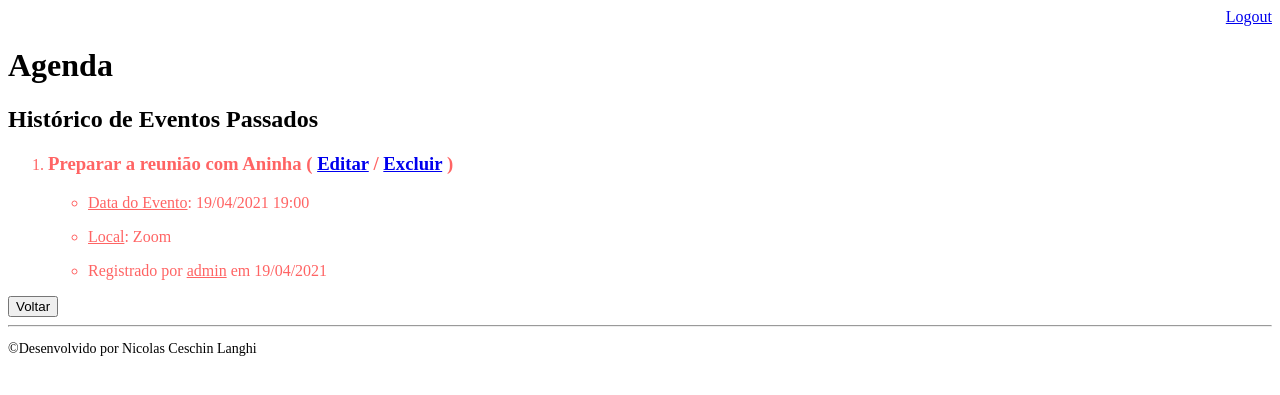
After one commit to LanghiDev/agenda_django, a Django app: page /agenda/historico/ in a window 1280 px wide. The commit adds this page. Shown: the top 395 px of the page. Run offline with Django 3.2, Linux system fonts and the light colour scheme; a user stored in the database is signed in; data comes from the database, SQL or seed files in the repository; both versions use the stored data as it was after the commit.

```diff
--- a/agenda/settings.py
+++ b/agenda/settings.py
@@ -104,15 +104,15 @@ AUTH_PASSWORD_VALIDATORS = [
 # Internationalization
 # https://docs.djangoproject.com/en/3.2/topics/i18n/
 
-LANGUAGE_CODE = 'en-us'
+LANGUAGE_CODE = 'pt-br'
 
-TIME_ZONE = 'UTC'
+TIME_ZONE = 'America/Sao_Paulo'
 
 USE_I18N = True
 
 USE_L10N = True
 
-USE_TZ = True
+USE_TZ = False
 
 
 # Static files (CSS, JavaScript, Images)
--- a/agenda/urls.py
+++ b/agenda/urls.py
@@ -21,6 +21,9 @@ from django.views.generic import RedirectView
 urlpatterns = [
     path('admin/', admin.site.urls),
     path('agenda/', views.lista_eventos),
+    path('agenda/lixeira', views.deleted_eventos),
+    path('agenda/historico/', views.historico_eventos),
+    path('agenda/lista/<int:id_usuario>', views.json_lista_evento),
     path('agenda/delete/<int:id_evento>', views.delete_evento),
     path('agenda/evento/', views.evento),
     path('agenda/evento/submit', views.submit_evento),
--- a/core/models.py
+++ b/core/models.py
@@ -1,5 +1,6 @@
 from django.db import models
 from django.contrib.auth.models import User
+from datetime import datetime, timedelta
 
 # Create your models here.
 class Evento(models.Model):
@@ -24,3 +25,16 @@ class Evento(models.Model):
 
     def get_data_evento_input(self):
         return self.data_evento.strftime('%Y-%m-%dT%H:%M')
+
+    def get_evento_atrasado(self):
+        if self.data_evento < datetime.now():
+            return True
+        else:
+            return False
+
+    def get_evento_quaseHora(self):
+        diferenca = self.data_evento - datetime.now()
+        if 0 <= diferenca.seconds <= 3600:
+            return True
+        else:
+            return False
--- a/core/views.py
+++ b/core/views.py
@@ -1,8 +1,11 @@
+from django.contrib.auth.models import User
 from django.shortcuts import render, redirect
 from core.models import Evento
 from django.contrib.auth.decorators import login_required
 from django.contrib.auth import authenticate, login, logout
 from django.contrib import messages
+from datetime import datetime, timedelta
+from django.http.response import Http404, JsonResponse
 
 
 def login_user(request):
@@ -30,50 +33,88 @@ def submit_login(request):
 @login_required(login_url='/login/')
 def lista_eventos(request):
     usuario = request.user
-    evento = Evento.objects.filter(usuario=usuario)
+    data_atual = datetime.now() - timedelta(hours=1)
+    evento = Evento.objects.filter(usuario=usuario, data_evento__gt=data_atual)
     dados = {'eventos': evento}
     return render(request, 'agenda.html', dados)
 
 
 @login_required(login_url='/login/')
 def evento(request):
-    id_evento = request.GET.get('id')
-    dados = {}
-    if id_evento:
-        dados['evento'] = Evento.objects.get(id=id_evento)
+    try:
+        id_evento = request.GET.get('id')
+        dados = {}
+        if id_evento:
+            dados['evento'] = Evento.objects.get(id=id_evento)
+    except Exception:
+        raise Http404()
     return render(request, 'evento.html', dados)
 
 
 @login_required(login_url='/login/')
 def delete_evento(request, id_evento):
-    evento = Evento.objects.get(id=id_evento)
     usuario = request.user
+    try:
+        evento = Evento.objects.get(id=id_evento)
+    except Exception:
+        raise Http404()
     if usuario == evento.usuario:
         evento.delete()
+    else:
+        raise Http404()
     return redirect('/')
 
 
 @login_required(login_url='/login/')
+def deleted_eventos(request):
+    pass
+
+
+@login_required(login_url='/login/')
 def submit_evento(request):
-    if request.POST:
-        titulo = request.POST.get('titulo')
-        data_evento = request.POST.get('data_evento')
-        descricao = request.POST.get('descricao')
-        local = request.POST.get('local')
-        usuario = request.user
-        id_evento = request.POST.get('id_evento')
-        if id_evento:
-            evento = Evento.objects.get(id=id_evento)
-            if evento.usuario == usuario:
-                evento.titulo = titulo
-                evento.data_evento = data_evento
-                evento.descricao = descricao
-                evento.local = local
-                evento.save()
+    try:
+        if request.POST:
+            titulo = request.POST.get('titulo')
+            data_evento = request.POST.get('data_evento')
+            descricao = request.POST.get('descricao')
+            local = request.POST.get('local')
+            usuario = request.user
+            id_evento = request.POST.get('id_evento')
+            if id_evento:
+                evento = Evento.objects.get(id=id_evento)
+                if evento.usuario == usuario:
+                    evento.titulo = titulo
+                    evento.data_evento = data_evento
+                    evento.descricao = descricao
+                    evento.local = local
+                    evento.save()
+            else:
+                Evento.objects.create(titulo=titulo,
+                                  data_evento=data_evento,
+                                  descricao=descricao,
+                                  usuario=usuario,
+                                  local=local)
+    except Exception:
+        raise Http404()
+    return redirect('/')
+
+@login_required(login_url='/login/')
+def json_lista_evento(request, id_usuario):
+    try:
+        usuario_dig = request.user
+        if usuario_dig.id == id_usuario:
+            usuario = User.objects.get(id=id_usuario)
+            evento = Evento.objects.filter(usuario=usuario).values('id', 'titulo')
         else:
-            Evento.objects.create(titulo=titulo,
-                              data_evento=data_evento,
-                              descricao=descricao,
-                              usuario=usuario,
-                              local=local)
-    return redirect('/')
+            raise Http404()
+    except Exception:
+        raise Http404()
+    return JsonResponse(list(evento), safe=False)
+
+
+@login_required(login_url='/login/')
+def historico_eventos(request):
+    usuario = request.user
+    evento = Evento.objects.filter(usuario=usuario)
+    dados = {'eventos': evento}
+    return render(request, 'historico.html', dados)
--- a/templates/evento.html
+++ b/templates/evento.html
@@ -5,9 +5,9 @@
     <h2>Evento</h2>
     <input type="number" name="id_evento" value="{{ evento.id }}" hidden />
     <label>Título</label><br>
-    <input type="text" name="titulo" size="23" value="{{ evento.titulo }}"><br>
+    <input type="text" name="titulo" size="23" value="{{ evento.titulo }}" required="required"><br>
     <label>Data do Evento</label><br>
-    <input type="datetime-local" name="data_evento" value="{{ evento.get_data_evento_input }}"><br>
+    <input type="datetime-local" name="data_evento" value="{{ evento.get_data_evento_input }}" required="required"><br>
     <label>Descrição</label><br>
     <textarea name="descricao" rows="5" cols="24">{{ evento.descricao }}</textarea><br>
     <label>Local</label><br>
--- /dev/null
+++ b/templates/historico.html
@@ -0,0 +1,34 @@
+{% extends "model-page.html" %}
+{% block content %}
+
+<h2>Histórico de Eventos Passados</h2>
+<ol style="color: rgb(255, 100, 100)">
+    {% for evento in eventos %}
+    {% if evento.get_evento_atrasado %}
+    <li><h3>
+        <div>
+            {{ evento.titulo }}
+            ( <a href="../evento/?id={{ evento.id }}">Editar</a> /
+            <a href="../delete/{{ evento.id }}">Excluir</a> )
+        </div>
+    </h3></li>
+    <ul>
+        {% if evento.descricao != '' %}
+            <li><p><ins>Descrição</ins>: {{ evento.descricao }}</p></li>
+            {% endif %}
+            <li><p><ins>Data do Evento</ins>: {{ evento.get_data_evento }}</p></li>
+            {% if evento.local is not None %}
+            <li><p><ins>Local</ins>: {{ evento.local }}</p></li>
+            {% endif %}
+            <li><p>Registrado por <ins>{{ evento.usuario }}</ins> em {{ evento.get_data_criacao }}</p></li>
+    </ul>
+
+    {% endif %}
+    {% endfor %}
+</ol>
+
+<a href="/">
+    <button type="button">Voltar</button>
+</a>
+
+{% endblock %}
```
Also changed, not shown: templates/agenda.html (+16 -1 lines), db.sqlite3.
